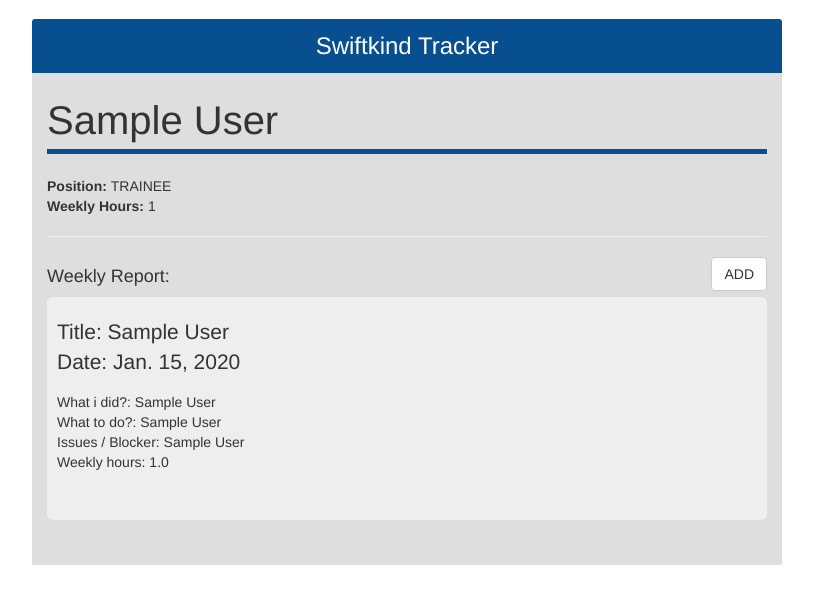
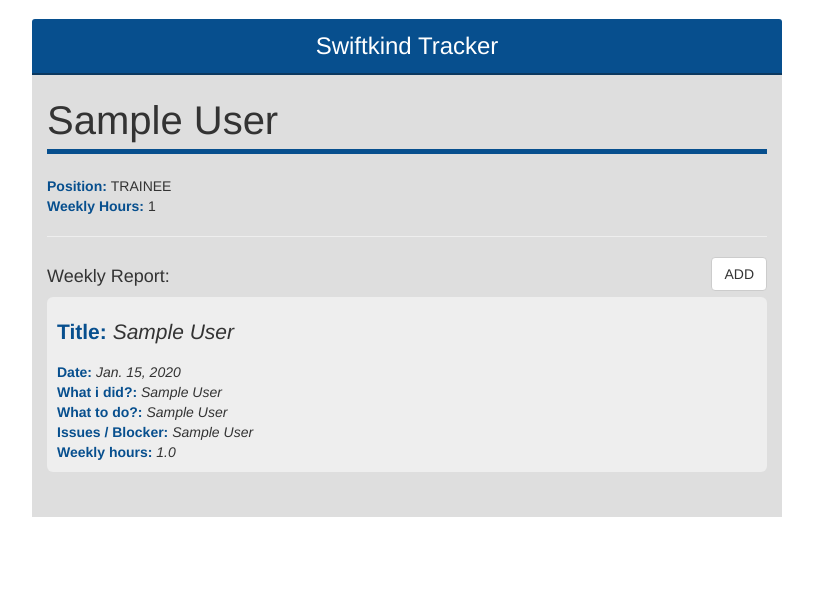
Before and after one commit to ravecampus/swifttracker, a Django app: page /dashboard/projects/1/ in a window 1280 px wide. Shown: the part 51-655 px from the top of the page, without its empty margins (233-1046 px from the left). Run offline with Django 3.2, Linux system fonts and the light colour scheme; the first user in the database is signed in; tables that the repository leaves empty hold one stand-in row (Sample ...); some libraries are stand-ins or nearby versions.

```diff
--- a/accounts/forms.py
+++ b/accounts/forms.py
@@ -77,7 +77,7 @@ class WeeklyReports(forms.Form):
     question1 = forms.CharField(label='What I did?:', widget=forms.Textarea)
     question2 = forms.CharField(label='What to do?:', widget=forms.Textarea)
     question3 = forms.CharField(label='Issues/Blocker:', widget=forms.Textarea)
-    time_track = forms.IntegerField(label='weekly hours')
+    time_track = forms.FloatField(label='weekly hours')
 
     def clean_date_track(self):
         date_track = self.cleaned_data.get('date_track')
--- a/static_in_pro/our_static/css/login.css
+++ b/static_in_pro/our_static/css/login.css
@@ -17,7 +17,7 @@ body {
     margin-top: 50px;
     color: #fff;
     background-color: #074f8e;;
-    border-color: #ddd;
+    border-color: #0b385f;
 }
 
 .panel-heading {
@@ -59,6 +60,7 @@ body {
     padding-right: 10px;
     padding-left: 10px;
     padding-top: 20px;
+    padding-bottom: 10px;
 }
 .title{
     font-size: 40px;
@@ -69,7 +71,9 @@ body {
     border-width: 0 0 5px 0;
 
 }
-
+b{
+    color: #074f8e;
+}
 .
 @media only screen and (min-width : 320px) {
 
--- a/swifttracker/urls.py
+++ b/swifttracker/urls.py
@@ -1,4 +1,5 @@
 from django.conf.urls.static import static
+from django.contrib.auth import views as login
 from django.conf.urls import include, url
 from django.conf import settings
 from django.contrib import admin
--- a/templates/pages/projects.html
+++ b/templates/pages/projects.html
@@ -48,13 +48,14 @@
 
 	<div class="jumbotron">
 	    <p>
-       <labe>Title: </labe>{{ report.title }}<br>
-       <labe>Date: </labe>{{ report.date_track }}<br>
+       <labe><b>Title:</b> </labe><i>{{ report.title }}</i><br>
+
       </p>
-	     <labe>What i did?: </labe>{{ report.question1 }}<br>
-	     <labe>What to do?: </labe>{{ report.question2 }}<br>
-	     <labe>Issues / Blocker: </labe>{{ report.question3 }}<br>
-	     <labe>Weekly hours: </labe>{{ report.time_track }}<br>
+       <labe><b>Date:</b> </labe><i>{{ report.date_track }}</i><br>
+	     <labe><b>What i did?:</b> </labe><i>{{ report.question1 }}</i><br>
+	     <labe><b>What to do?:</b> </labe><i>{{ report.question2 }}</i><br>
+	     <labe><b>Issues / Blocker:</b> </labe><i>{{ report.question3 }}</i><br>
+	     <labe><b>Weekly hours:</b> </labe><i>{{ report.time_track }}</i><br>
     </div>
 	{% endfor %}
          </div>
```
Also changed, not shown: other parts of static_in_pro/our_static/css/login.css (+2 -1 lines), accounts/views.py (+1 -16 lines).
